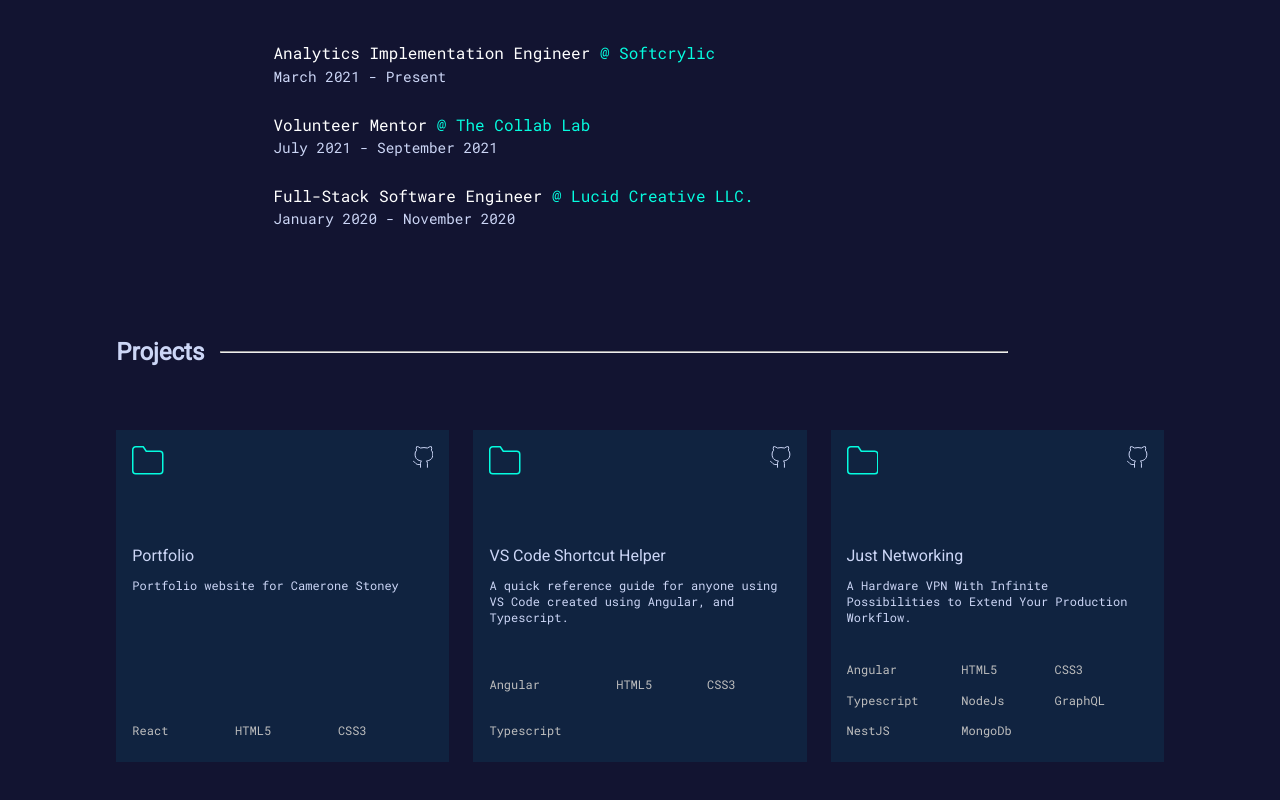
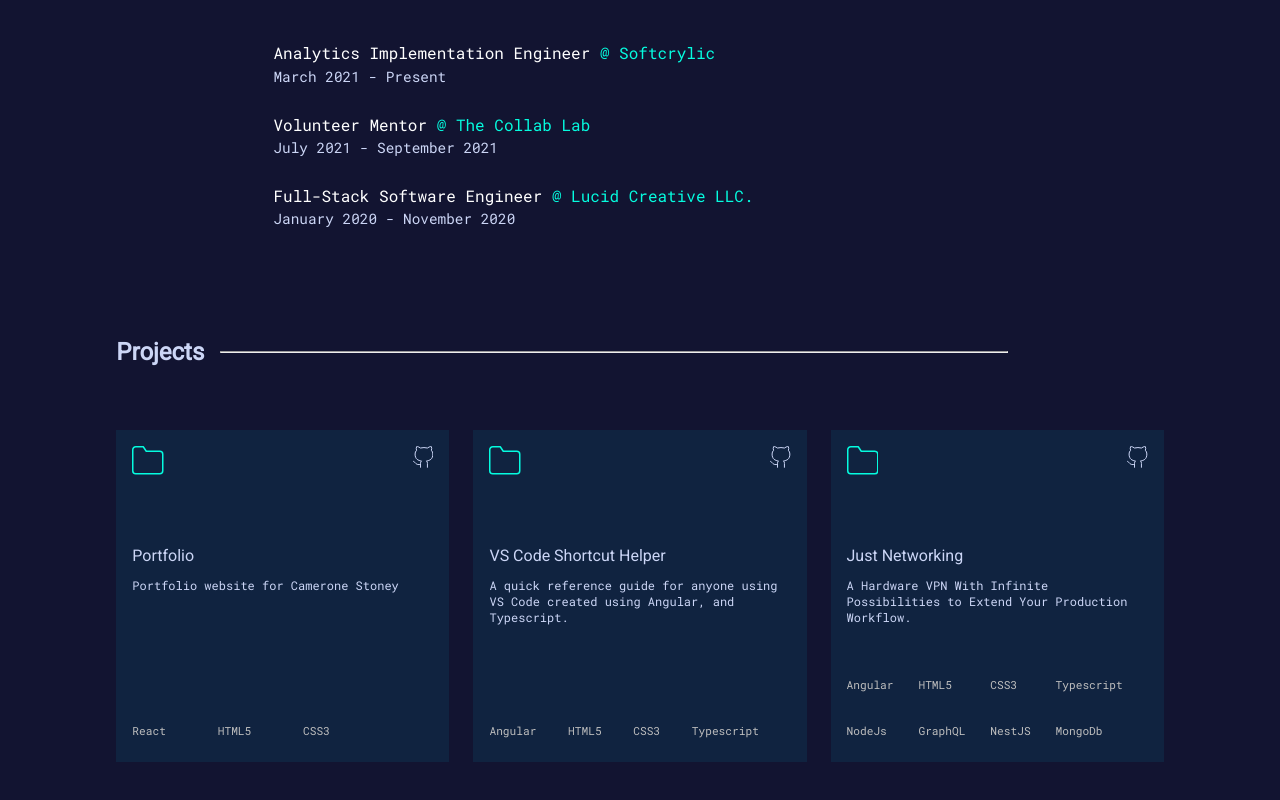
Before and after one commit to Cjstoney/portfolio_react, a React (Create React App) app: page / in a window 1280 px wide. Shown: the part 963-1763 px from the top of the page. Built offline with nearby package versions, Linux system fonts and the light colour scheme.

Commit message:
style: portfolio card minor updates

```diff
--- a/src/components/portfolio/portfolioCard/portfolioCard.css
+++ b/src/components/portfolio/portfolioCard/portfolioCard.css
@@ -34,7 +34,7 @@ div.proj-description {
   grid-column-start: 1;
   grid-column-end: span 3;
   display: grid;
-  grid-template-columns: repeat(3, auto);
+  grid-template-columns: repeat(4, auto);
   padding-bottom: 0.5rem;
 }
 
@@ -42,6 +42,6 @@ div.proj-description {
   align-self: end;
   color: #bebebe;
   font-family: var(--accent-font);
-  font-size: 0.75rem;
+  font-size: 0.7rem;
   justify-self: start;
 }
```
